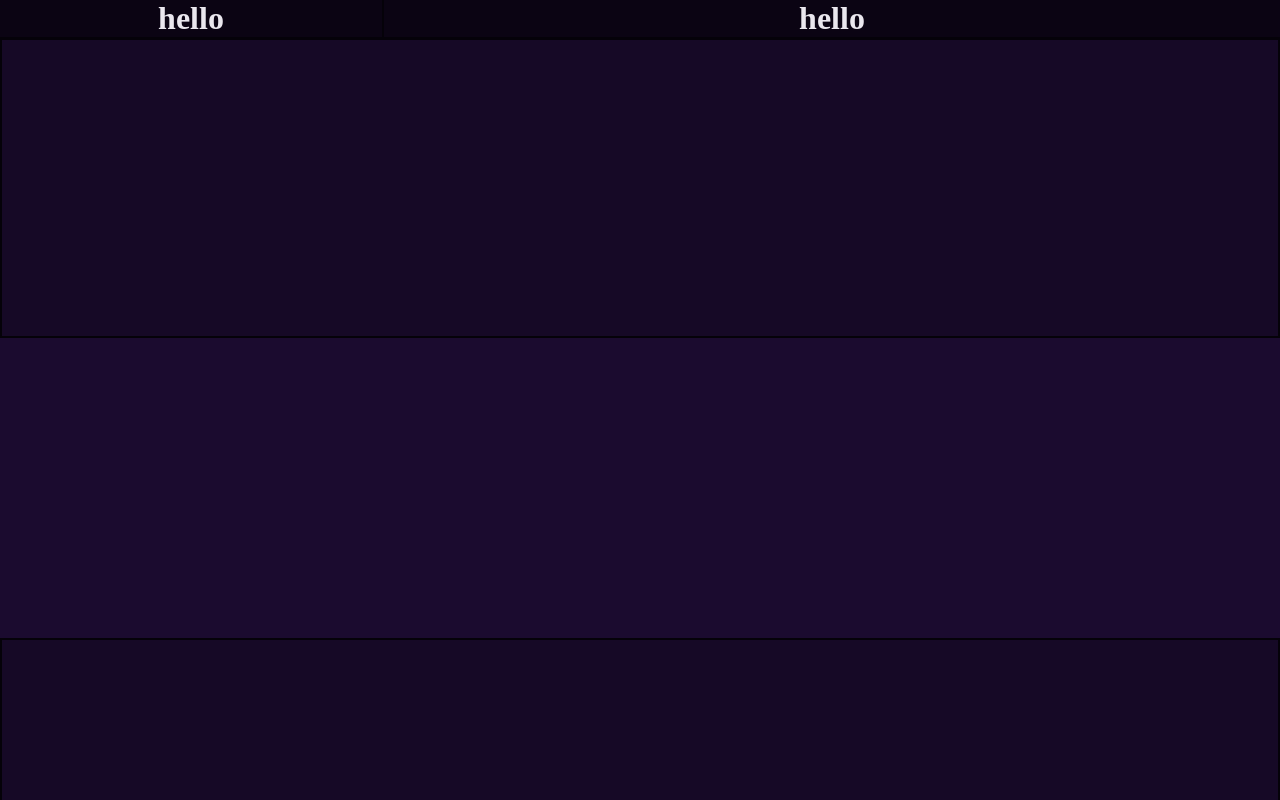
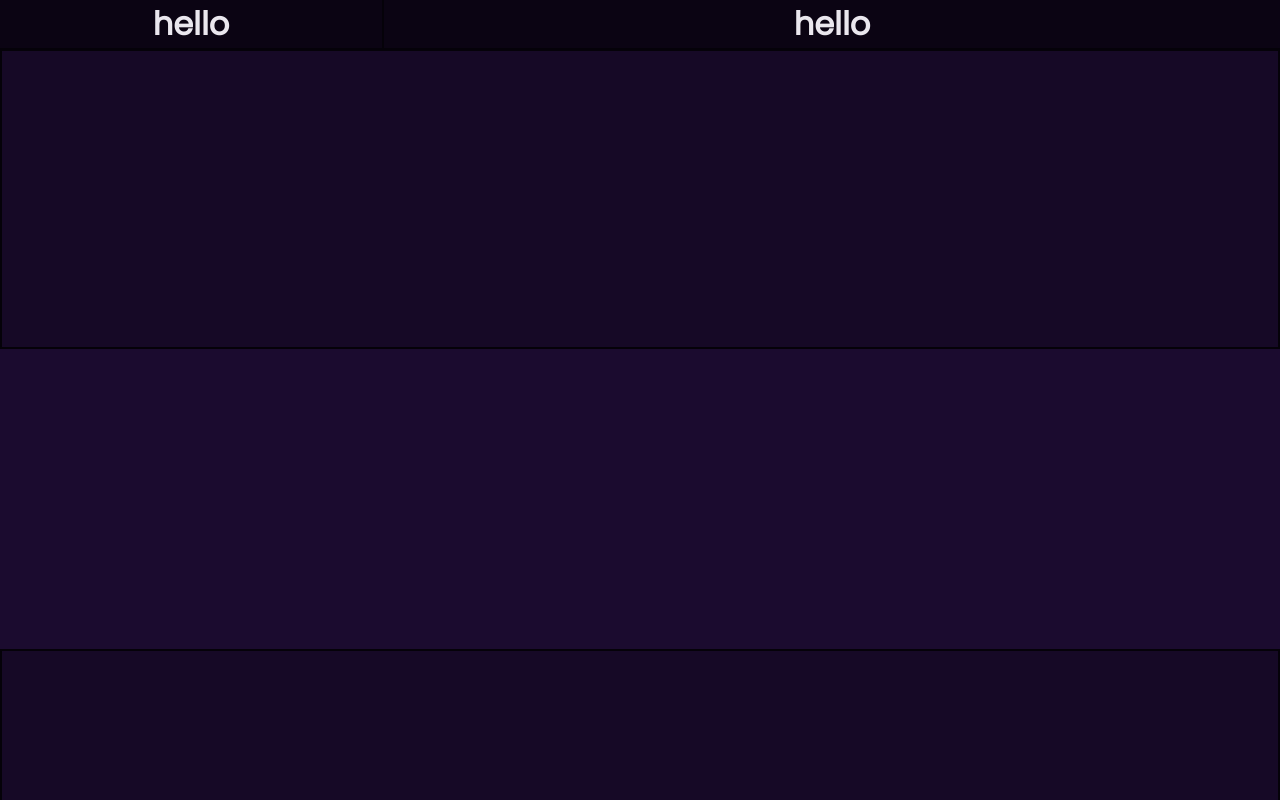
Before and after one commit to cr0ssf48o/MyPortfolio, a plain HTML site: page portfolio-january31/index.html in a window 1280 px wide. Shown: the top 800 px of the page. Drawn offline with Linux system fonts and the light colour scheme; the site is published under a folder, as on GitHub Pages, so addresses that start at the root find nothing.

Commit message:
Update style.css

```diff
--- a/portfolio-january31/css/style.css
+++ b/portfolio-january31/css/style.css
@@ -9,7 +9,7 @@
 
 @font-face {
     font-family: 'poppins';
-    src: url('/assets/Poppins-Regular.ttf');
+    src: url('../assets/Poppins-Regular.ttf');
 }
 
 body {
```
